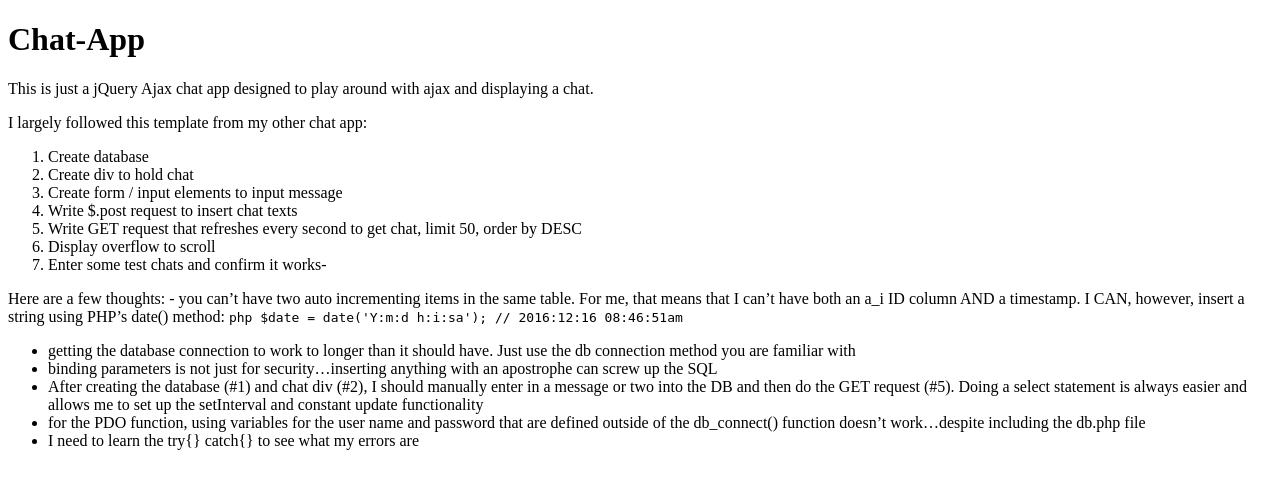
After one commit to coolinmc6/CM-Pages, a PHP site: page /chat-app/README.html in a window 1280 px wide. The commit adds this page. Shown: the top 489 px of the page. Run offline with PHP 8.4, Linux system fonts and the light colour scheme.

Commit message:
chat app

```diff
--- /dev/null
+++ b/chat-app/README.html
@@ -0,0 +1,47 @@
+<!DOCTYPE html>
+<html>
+<head>
+	<meta charset="utf-8"/>
+</head>
+<body>
+<h1 id="chat-app">Chat-App</h1>
+
+<p>This is just a jQuery Ajax chat app designed to play around with ajax and displaying a chat.</p>
+
+<p>I largely followed this template from my other chat app:</p>
+
+<ol>
+<li>Create database</li>
+<li>Create div to hold chat</li>
+<li>Create form / input elements to input message</li>
+<li>Write $.post request to insert chat texts</li>
+<li>Write GET request that refreshes every second to get chat, limit 50, order by DESC</li>
+<li>Display overflow to scroll</li>
+<li>Enter some test chats and confirm it works-</li>
+</ol>
+
+<p>Here are a few thoughts:
+ - you can&#8217;t have two auto incrementing items in the same table. For me, that means that
+ I can&#8217;t have both an a_i ID column AND a timestamp. I CAN, however, insert a string
+ using PHP&#8217;s date() method:
+<code>php
+$date = date('Y:m:d h:i:sa');
+// 2016:12:16 08:46:51am
+</code></p>
+
+<ul>
+<li>getting the database connection to work to longer than it should have. Just use
+ the db connection method you are familiar with</li>
+<li>binding parameters is not just for security&#8230;inserting anything with an apostrophe
+ can screw up the SQL</li>
+<li>After creating the database (#1) and chat div (#2), I should manually enter in a
+ message or two into the DB and then do the GET request (#5). Doing a select statement
+ is always easier and allows me to set up the setInterval and constant update
+ functionality</li>
+<li>for the PDO function, using variables for the user name and password that are defined
+ outside of the db_connect() function doesn&#8217;t work&#8230;despite including the db.php file</li>
+<li>I need to learn the try{} catch{} to see what my errors are</li>
+</ul>
+
+</body>
+</html>
```
Also changed, not shown: chat-app/db.php (+14 -3 lines), chat-app/index.php (+66 -4 lines), chat-app/send-msg.php (+47 -4 lines), chat-app/README.md (added), 1 other file.
